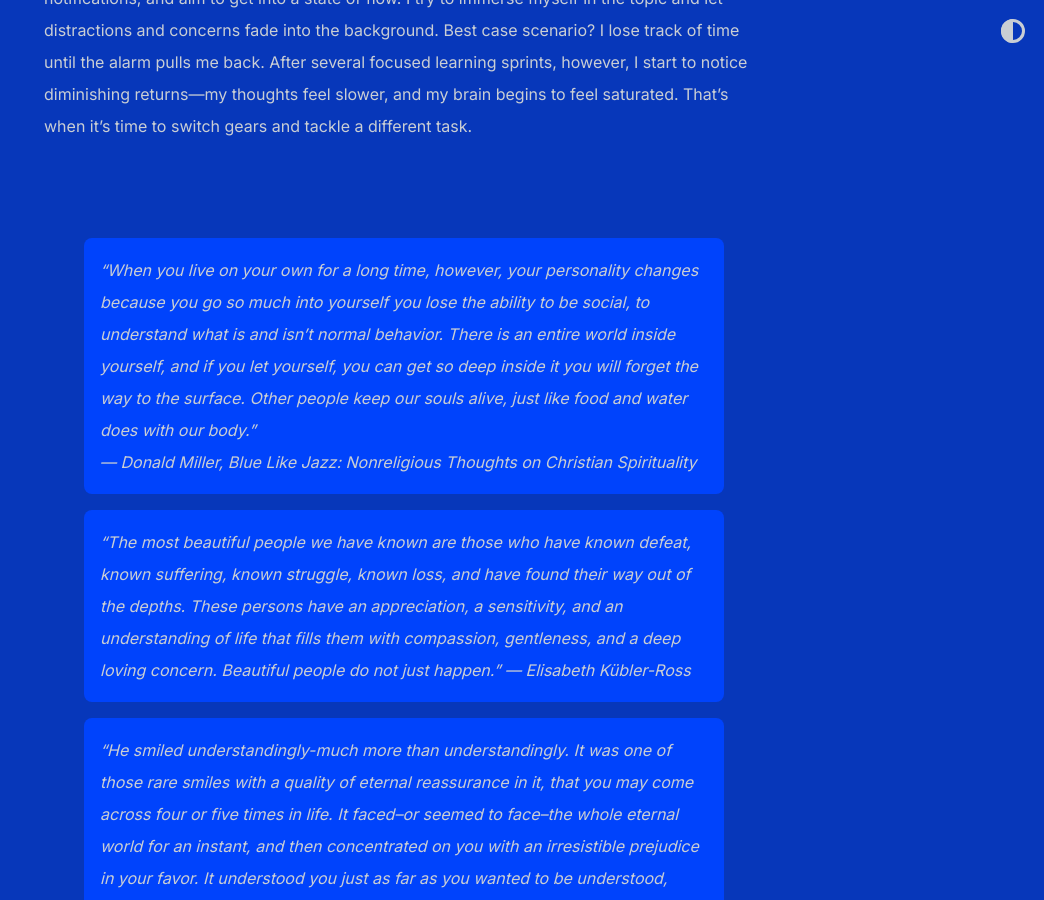
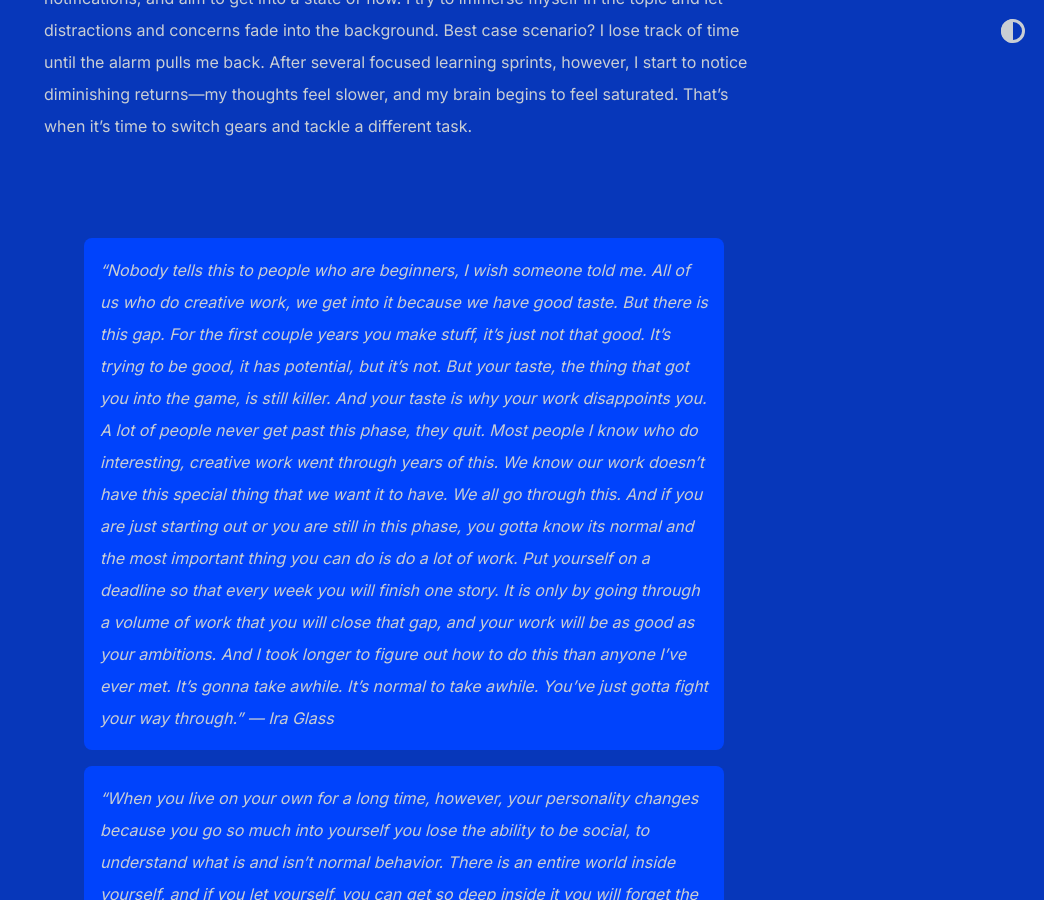
Before and after one commit to shihankanungo/shihankanungo.github.io, a Jekyll site: the page built from about.md, in a window 1280 px wide and 900 px high, scrolled down 572 px. Shown: the whole window, without its empty margins (236-1280 px from the left). Built offline with Jekyll 4.4.1, drawn with Linux system fonts in a browser that asks for light colours.

Commit message:
Update about.md

```diff
--- a/about.md
+++ b/about.md
@@ -10,6 +10,8 @@ When you're not being productive in a meaningful way, take a page from Cal Newpo
 When I’m learning about a new subject, for example, I set a timer, silence my devices and notifications, and aim to get into a state of flow. I try to immerse myself in the topic and let distractions and concerns fade into the background. Best case scenario? I lose track of time until the alarm pulls me back. After several focused learning sprints, however, I start to notice diminishing returns—my thoughts feel slower, and my brain begins to feel saturated. That’s when it’s time to switch gears and tackle a different task.
 
 <br><br>
+
+> "Nobody tells this to people who are beginners, I wish someone told me. All of us who do creative work, we get into it because we have good taste. But there is this gap. For the first couple years you make stuff, it’s just not that good. It’s trying to be good, it has potential, but it’s not. But your taste, the thing that got you into the game, is still killer. And your taste is why your work disappoints you. A lot of people never get past this phase, they quit. Most people I know who do interesting, creative work went through years of this. We know our work doesn’t have this special thing that we want it to have. We all go through this. And if you are just starting out or you are still in this phase, you gotta know its normal and the most important thing you can do is do a lot of work. Put yourself on a deadline so that every week you will finish one story. It is only by going through a volume of work that you will close that gap, and your work will be as good as your ambitions. And I took longer to figure out how to do this than anyone I’ve ever met. It’s gonna take awhile. It’s normal to take awhile. You’ve just gotta fight your way through." --- Ira Glass
 
 > "When you live on your own for a long time, however, your personality changes because you go so much into yourself you lose the ability to be social, to understand what is and isn't normal behavior. There is an entire world inside yourself, and if you let yourself, you can get so deep inside it you will forget the way to the surface. Other people keep our souls alive, just like food and water does with our body." <br> --- Donald Miller, <i>Blue Like Jazz: Nonreligious Thoughts on Christian Spirituality</i>
 
```
